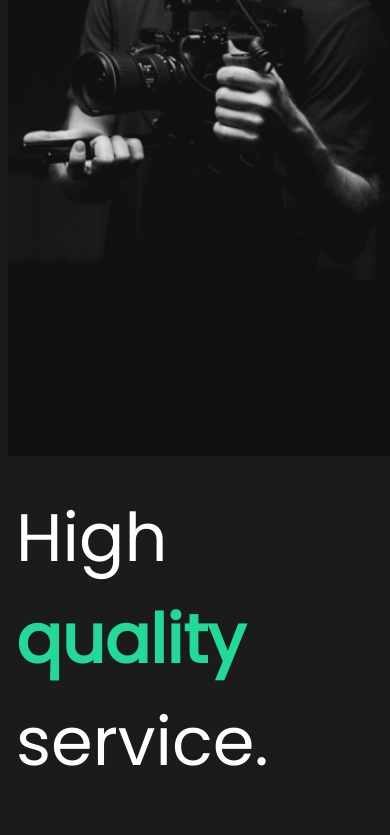
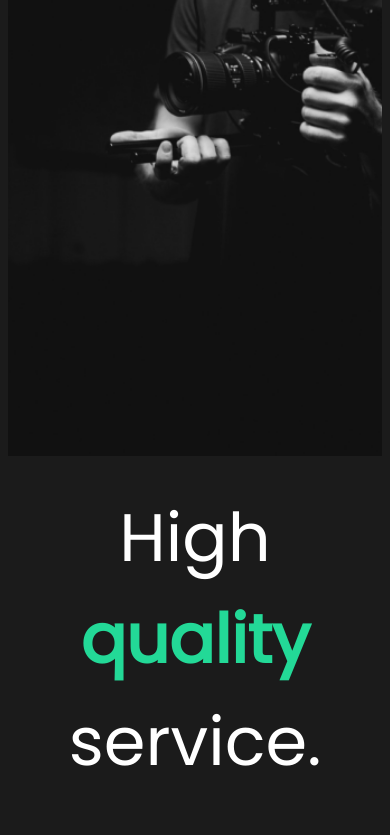
Before and after one commit to reza-nikravesh/portfolio, a React (Create React App) app: page / in a window 390 px wide. Shown: the part 1156-1991 px from the top of the page. Built offline with nearby package versions, Linux system fonts and the light colour scheme.

Commit message:
optimize about us media query

```diff
--- a/src/Components/AboutSection.js
+++ b/src/Components/AboutSection.js
@@ -48,7 +48,6 @@ const Hide = styled.div`
   z-index: 2;
 `;
 const AboutUsSection = styled(motion.div)`
-  width: 100%;
   min-height: 90vh;
   display: flex;
   align-items: center;
@@ -57,17 +56,14 @@ const AboutUsSection = styled(motion.div)`
   color: white;
   @media screen and (max-width: 460px) {
     display: block;
-    width: 90%;
     padding: 0.5rem;
     margin: 0;
   }
   .home1 {
     @media screen and (max-width: 460px) {
-      width: 100vw;
     }
     img {
       @media screen and (max-width: 460px) {
-        width: 100%;
         min-height: 100vh;
       }
       z-index: 2;
@@ -99,7 +95,6 @@ const AboutUsSection = styled(motion.div)`
     z-index: 2;
     @media screen and (max-width: 460px) {
       min-height: 90vh;
-      width: 100vw;
       padding: 0.5rem;
     }
   }
--- a/src/Components/ServicesSection.js
+++ b/src/Components/ServicesSection.js
@@ -10,7 +10,7 @@ import { UseScroll } from "./UseScroll";
 
 const ServicesSection = () => {
   return (
-    <UseScroll>
+    <UseScroll vieww={5}>
       <Services>
         <div className="services">
           <div className="description">
@@ -73,13 +73,15 @@ const Services = styled(motion.div)`
   display: flex;
   padding: 5rem 9rem;
   min-height: 90vh;
+
   @media screen and (max-width: 460px) {
     padding: 1rem;
+    text-align: center;
     display: block;
   }
   .home2 {
     @media screen and (max-width: 460px) {
-      width: 100%;
+      width: 90%;
     }
   }
   .piece {
@@ -97,6 +99,7 @@ const Services = styled(motion.div)`
     width: 70%;
     display: grid;
     grid-template: 1fr 1fr / 1fr 1fr;
+    text-align: start;
   }
   .card {
     color: #ccc;
```
